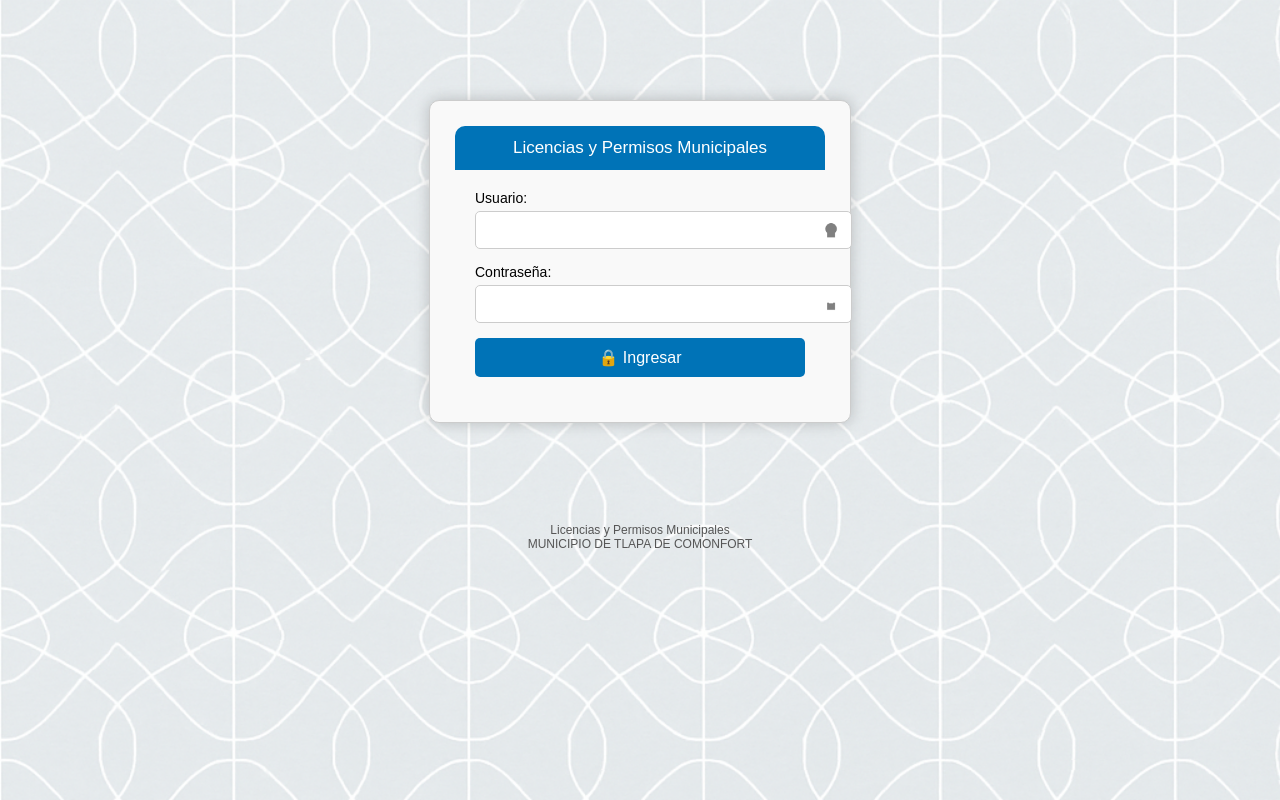
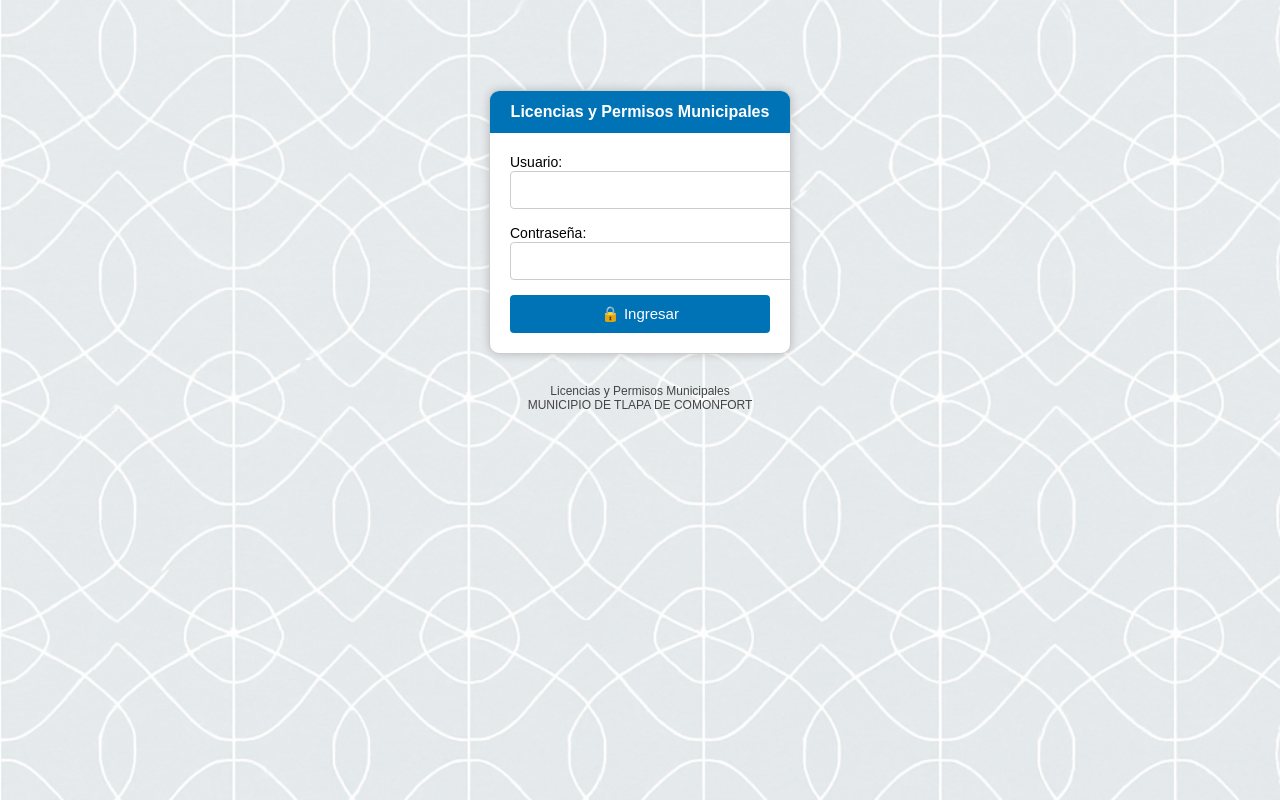
Before and after one commit to Gsr1989/Guerrero, a Flask app: page /login in a window 1280 px wide. Run offline with Flask 3, Linux system fonts and the light colour scheme.

Commit message:
Update login.html

```diff
--- a/templates/login.html
+++ b/templates/login.html
@@ -7,30 +7,29 @@
   <style>
     body {
       margin: 0;
-            padding: 0;
       font-family: Arial, sans-serif;
       background-image: url("{{ url_for('static', filename='img/fondo_grecas.png') }}");
       background-size: cover;
       background-repeat: repeat;
     }
 
-        .login-container {
-            max-width: 370px;
-            margin: 100px auto;
-            background-color: #f9f9f9;
+    .login-box {
+      max-width: 300px;
+      margin: 90px auto 20px auto;
+      background: #ffffff;
       border-radius: 10px;
-            box-shadow: 0 0 15px rgba(0,0,0,0.2);
-            padding: 25px;
+      box-shadow: 0 0 10px rgba(0,0,0,0.2);
       border: 1px solid #ccc;
+      overflow: hidden;
     }
 
-        .login-header {
-            background-color: #0073b7;
+    .login-box h2 {
+      background: #0073b7;
       color: white;
       padding: 12px;
-            border-radius: 10px 10px 0 0;
+      margin: 0;
+      font-size: 16px;
       text-align: center;
-            font-size: 17px;
     }
 
     form {
@@ -38,21 +37,20 @@
     }
 
     label {
-            display: block;
       font-size: 14px;
-            margin-bottom: 5px;
     }
 
-        input[type="text"], input[type="password"] {
+    input[type="text"],
+    input[type="password"] {
       width: 100%;
       padding: 10px 35px 10px 10px;
       margin-bottom: 15px;
       border: 1px solid #ccc;
-            border-radius: 5px;
-            font-size: 14px;
+      border-radius: 4px;
       background-repeat: no-repeat;
       background-position: right 10px center;
       background-size: 20px;
+      font-size: 14px;
     }
 
     input[name="usuario"] {
@@ -64,13 +62,13 @@
     }
 
     button {
+      width: 100%;
       background-color: #0073b7;
       color: white;
       padding: 10px;
-            width: 100%;
       border: none;
-            border-radius: 5px;
-            font-size: 16px;
+      border-radius: 4px;
+      font-size: 15px;
     }
 
     button::before {
@@ -80,24 +78,25 @@
     footer {
       text-align: center;
       font-size: 12px;
-            color: #555;
-            margin-top: 40px;
+      color: #444;
+      margin-top: 30px;
     }
   </style>
 </head>
 <body>
-    <div class="login-container">
-        <div class="login-header">Licencias y Permisos Municipales</div>
+  <div class="login-box">
+    <h2>Licencias y Permisos Municipales</h2>
     <form method="POST">
       <label for="usuario">Usuario:</label>
-            <input type="text" id="usuario" name="usuario" required>
+      <input type="text" name="usuario" required>
 
       <label for="contrasena">Contraseña:</label>
-            <input type="password" id="contrasena" name="contrasena" required>
+      <input type="password" name="contrasena" required>
 
       <button type="submit">Ingresar</button>
     </form>
   </div>
+
   <footer>
     Licencias y Permisos Municipales<br>
     MUNICIPIO DE TLAPA DE COMONFORT
```
Lines whose indentation alone changed are shown as unchanged.
